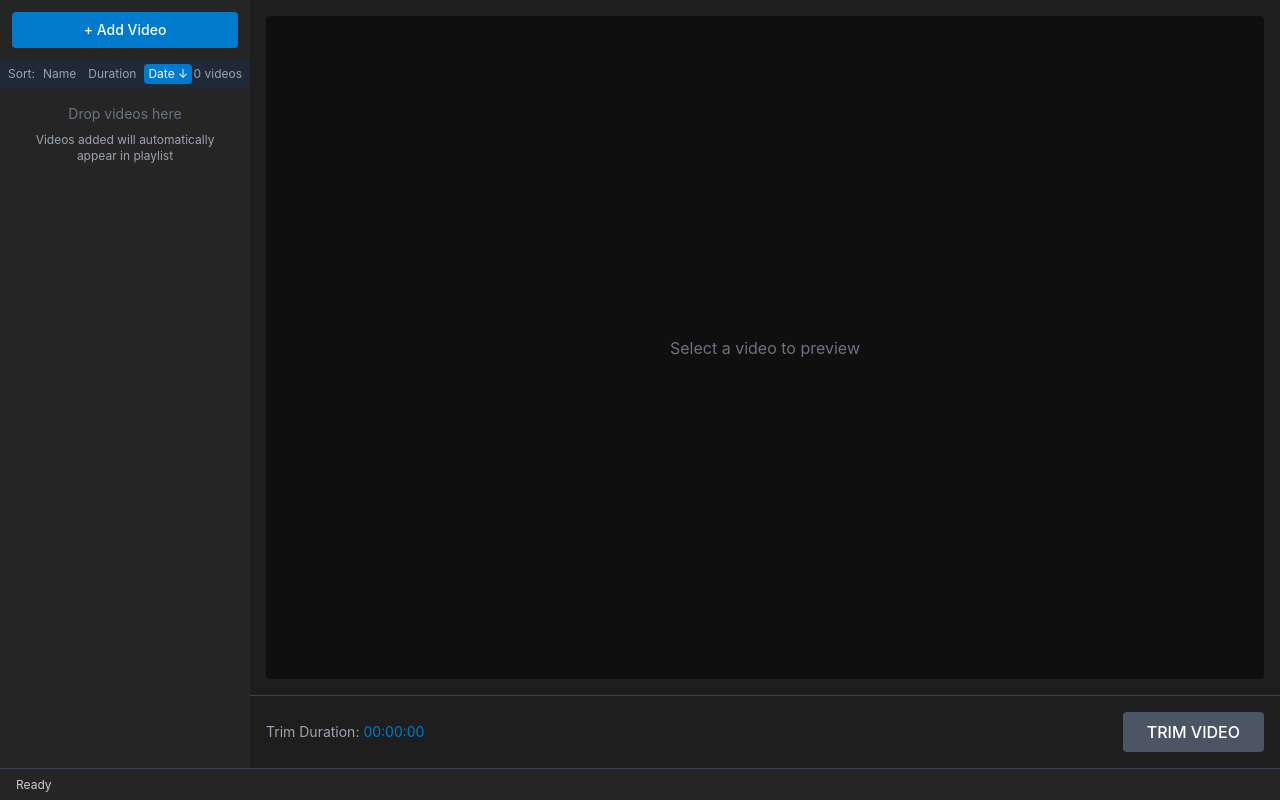
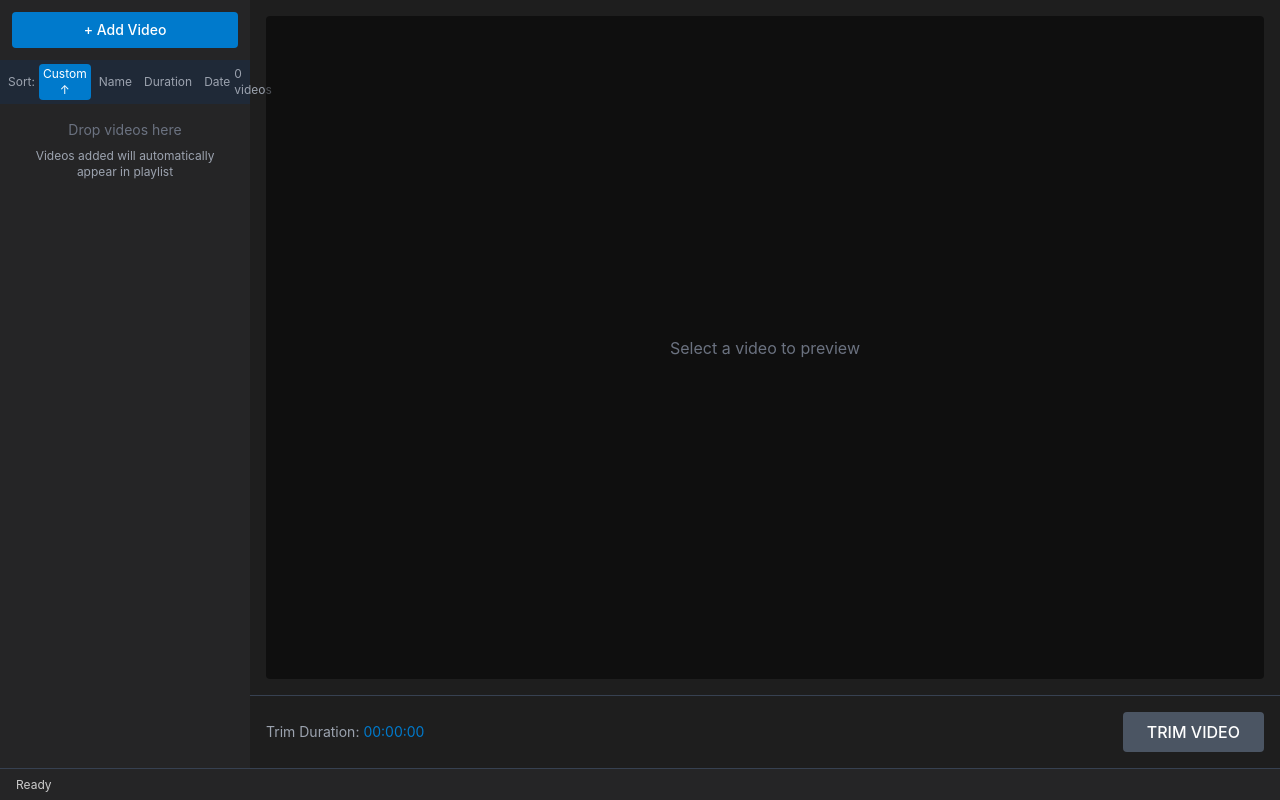
Before and after one commit to eimihar/video-trimmer, a Vue app: page / in a window 1280 px wide. Built offline with nearby package versions, Linux system fonts and the light colour scheme; the HTML template or start-up script is replaced by a standard one.

Commit message:
custom drag re-order

```diff
--- a/src/components/TrimControls.vue
+++ b/src/components/TrimControls.vue
@@ -40,6 +40,30 @@ async function handleTrim() {
 
 <template>
   <div class="flex flex-col gap-4">
+    <div v-if="videoStore.isPlaylistPlaying" class="flex items-center gap-2 bg-green-900/30 px-3 py-2 rounded">
+      <span class="text-green-400 text-sm">▶ Playlist Mode</span>
+      <button
+        @click="videoStore.playPreviousInPlaylist()"
+        :disabled="videoStore.playlistIndex <= 0"
+        class="px-2 py-1 bg-gray-600 text-white rounded text-xs disabled:opacity-50"
+      >
+        ◀ Prev
+      </button>
+      <button
+        @click="videoStore.stopPlaylist()"
+        class="px-2 py-1 bg-red-600 text-white rounded text-xs"
+      >
+        ■ Stop
+      </button>
+      <button
+        @click="videoStore.playNextInPlaylist()"
+        :disabled="videoStore.playlistIndex >= videoStore.sortedPlaylist.length - 1"
+        class="px-2 py-1 bg-gray-600 text-white rounded text-xs disabled:opacity-50"
+      >
+        Next ▶
+      </button>
+    </div>
+
     <div class="flex items-center justify-between">
       <div class="text-sm">
         <span class="text-gray-400">Trim Duration: </span>
--- a/src/components/VideoList.vue
+++ b/src/components/VideoList.vue
@@ -4,6 +4,7 @@ import { useVideoStore, type SortField } from '../stores/videoStore'
 
 const videoStore = useVideoStore()
 const isDragOver = ref(false)
+const draggedId = ref<string | null>(null)
 
 function formatDuration(seconds: number): string {
   if (!seconds || seconds === 0) return '--:--'
@@ -64,6 +65,47 @@ function getSortIcon(field: SortField): string {
   if (videoStore.sortField !== field) return ''
   return videoStore.sortDirection === 'asc' ? ' ↑' : ' ↓'
 }
+
+function onDragStart(event: DragEvent, id: string) {
+  draggedId.value = id
+  if (event.dataTransfer) {
+    event.dataTransfer.effectAllowed = 'move'
+    event.dataTransfer.setData('text/plain', id)
+  }
+}
+
+function onDragOver(event: DragEvent, targetId: string) {
+  event.preventDefault()
+  if (!draggedId.value || draggedId.value === targetId) return
+
+  const fromIndex = videoStore.playlistOrder.indexOf(draggedId.value)
+  const toIndex = videoStore.playlistOrder.indexOf(targetId)
+
+  if (fromIndex !== -1 && toIndex !== -1 && fromIndex !== toIndex) {
+    videoStore.reorderPlaylist(fromIndex, toIndex)
+    draggedId.value = targetId
+  }
+}
+
+function onDragEnd() {
+  draggedId.value = null
+}
+
+function onDrop(event: DragEvent, targetId: string) {
+  event.preventDefault()
+  if (!draggedId.value || draggedId.value === targetId) {
+    draggedId.value = null
+    return
+  }
+
+  const fromIndex = videoStore.playlistOrder.indexOf(draggedId.value)
+  const toIndex = videoStore.playlistOrder.indexOf(targetId)
+
+  if (fromIndex !== -1 && toIndex !== -1 && fromIndex !== toIndex) {
+    videoStore.reorderPlaylist(fromIndex, toIndex)
+  }
+  draggedId.value = null
+}
 </script>
 
 <template>
@@ -78,6 +120,13 @@ function getSortIcon(field: SortField): string {
     <div class="px-2 py-1 bg-gray-800 flex items-center justify-between">
       <div class="flex items-center gap-1">
         <span class="text-xs text-gray-400">Sort:</span>
+        <button
+          @click="setSort('custom')"
+          class="text-xs px-1 py-0.5 rounded transition-colors"
+          :class="videoStore.sortField === 'custom' ? 'bg-accent text-white' : 'text-gray-400 hover:text-white'"
+        >
+          Custom{{ getSortIcon('custom') }}
+        </button>
         <button
           @click="setSort('name')"
           class="text-xs px-1 py-0.5 rounded transition-colors"
@@ -121,27 +170,42 @@ function getSortIcon(field: SortField): string {
       <div
         v-for="video in videoStore.sortedPlaylist"
         :key="video.id"
+        draggable="true"
+        @dragstart="onDragStart($event, video.id)"
+        @dragover="onDragOver($event, video.id)"
+        @drop="onDrop($event, video.id)"
+        @dragend="onDragEnd"
         @click="videoStore.selectVideo(video.id)"
         @contextmenu="handleContextMenu($event, video.id)"
         class="h-video-item px-3 flex items-center justify-between cursor-pointer border-b border-gray-800 transition-colors"
         :class="{
           'bg-selected': video.id === videoStore.selectedVideoId,
-          'hover:bg-hover': video.id !== videoStore.selectedVideoId
+          'hover:bg-hover': video.id !== videoStore.selectedVideoId,
+          'opacity-50': draggedId === video.id
         }"
       >
-        <span class="truncate text-sm">{{ video.name }}</span>
+        <div class="flex items-center min-w-0">
+          <span class="text-gray-500 mr-2 cursor-move text-xs">☰</span>
+          <span class="truncate text-sm">{{ video.name }}</span>
+        </div>
         <span class="text-xs text-gray-400 ml-2 flex-shrink-0">
           {{ formatTrimDuration(video) }}
         </span>
       </div>
     </div>
 
-    <div v-if="videoStore.playlist.length > 0" class="p-2 border-t border-gray-700">
+    <div v-if="videoStore.playlist.length > 0" class="p-2 border-t border-gray-700 flex gap-2">
+      <button
+        @click="videoStore.playPlaylist()"
+        class="flex-1 py-1 text-xs bg-green-600 text-white rounded hover:bg-green-700 transition-colors"
+      >
+        ▶ Play All
+      </button>
       <button
         @click="videoStore.clearPlaylist()"
-        class="w-full py-1 text-xs bg-gray-700 text-gray-300 rounded hover:bg-gray-600 transition-colors"
+        class="py-1 px-2 text-xs bg-gray-700 text-gray-300 rounded hover:bg-gray-600 transition-colors"
       >
-        Clear All
+        Clear
       </button>
     </div>
   </div>
--- a/src/components/VideoPreview.vue
+++ b/src/components/VideoPreview.vue
@@ -47,9 +47,17 @@ function handleTimeUpdate() {
   currentTime.value = videoRef.value.currentTime
 
   if (videoRef.value.currentTime >= videoStore.trimEnd) {
-    videoRef.value.currentTime = videoStore.trimStart
-    if (!isPlaying.value) {
-      videoRef.value.play()
+    if (videoStore.isPlaylistPlaying) {
+      videoStore.playNextInPlaylist()
+      if (videoStore.selectedVideo) {
+        videoRef.value.load()
+        videoRef.value.play()
+      }
+    } else {
+      videoRef.value.currentTime = videoStore.trimStart
+      if (!isPlaying.value) {
+        videoRef.value.play()
+      }
     }
   }
 }
--- a/src/stores/videoStore.ts
+++ b/src/stores/videoStore.ts
@@ -11,10 +11,11 @@ export interface VideoItem {
   isInPlaylist: boolean
 }
 
-export type SortField = 'name' | 'duration' | 'date'
+export type SortField = 'name' | 'duration' | 'date' | 'custom'
 export type SortDirection = 'asc' | 'desc'
 
 const STORAGE_KEY = 'trimmer_videos'
+const ORDER_STORAGE_KEY = 'trimmer_playlist_order'
 
 export const useVideoStore = defineStore('video', () => {
   const videos = ref<VideoItem[]>([])
@@ -24,8 +25,11 @@ export const useVideoStore = defineStore('video', () => {
   const isProcessing = ref<boolean>(false)
   const status = ref<string>('Ready')
   const progress = ref<number>(0)
-  const sortField = ref<SortField>('date')
-  const sortDirection = ref<SortDirection>('desc')
+  const sortField = ref<SortField>('custom')
+  const sortDirection = ref<SortDirection>('asc')
+  const playlistOrder = ref<string[]>([])
+  const isPlaylistPlaying = ref<boolean>(false)
+  const playlistIndex = ref<number>(0)
 
   const selectedVideo = computed(() => {
     return videos.value.find(v => v.id === selectedVideoId.value) || null
@@ -37,6 +41,16 @@ export const useVideoStore = defineStore('video', () => {
 
   const sortedPlaylist = computed(() => {
     const playlistVideos = [...playlist.value]
+
+    if (sortField.value === 'custom') {
+      return playlistVideos.sort((a, b) => {
+        const indexA = playlistOrder.value.indexOf(a.id)
+        const indexB = playlistOrder.value.indexOf(b.id)
+        const orderA = indexA === -1 ? Infinity : indexA
+        const orderB = indexB === -1 ? Infinity : indexB
+        return orderA - orderB
+      })
+    }
 
     playlistVideos.sort((a, b) => {
       let comparison = 0
@@ -77,6 +91,16 @@ export const useVideoStore = defineStore('video', () => {
           selectVideo(parsed[0].id)
         }
       }
+
+      const orderStored = localStorage.getItem(ORDER_STORAGE_KEY)
+      if (orderStored) {
+        playlistOrder.value = JSON.parse(orderStored)
+      }
+
+      if (playlistOrder.value.length === 0 && videos.value.length > 0) {
+        playlistOrder.value = videos.value.map(v => v.id)
+        saveToStorage()
+      }
     } catch (error) {
       console.error('Failed to load videos from storage:', error)
     }
@@ -85,6 +109,7 @@ export const useVideoStore = defineStore('video', () => {
   function saveToStorage() {
     try {
       localStorage.setItem(STORAGE_KEY, JSON.stringify(videos.value))
+      localStorage.setItem(ORDER_STORAGE_KEY, JSON.stringify(playlistOrder.value))
     } catch (error) {
       console.error('Failed to save videos to storage:', error)
     }
@@ -101,6 +126,7 @@ export const useVideoStore = defineStore('video', () => {
       isInPlaylist: true
     }
     videos.value.push(video)
+    playlistOrder.value.push(video.id)
     if (!selectedVideoId.value) {
       selectVideo(video.id)
     }
@@ -111,6 +137,10 @@ export const useVideoStore = defineStore('video', () => {
     const index = videos.value.findIndex(v => v.id === id)
     if (index !== -1) {
       videos.value.splice(index, 1)
+      const orderIndex = playlistOrder.value.indexOf(id)
+      if (orderIndex !== -1) {
+        playlistOrder.value.splice(orderIndex, 1)
+      }
       if (selectedVideoId.value === id) {
         selectedVideoId.value = videos.value.length > 0 ? videos.value[0].id : null
       }
@@ -174,7 +204,47 @@ export const useVideoStore = defineStore('video', () => {
 
   function clearPlaylist() {
     videos.value.forEach(v => v.isInPlaylist = false)
+    playlistOrder.value = []
     saveToStorage()
+  }
+
+  function reorderPlaylist(fromIndex: number, toIndex: number) {
+    const newOrder = [...playlistOrder.value]
+    const item = newOrder.splice(fromIndex, 1)[0]
+    newOrder.splice(toIndex, 0, item)
+    playlistOrder.value = newOrder
+    sortField.value = 'custom'
+    saveToStorage()
+  }
+
+  function playPlaylist() {
+    if (sortedPlaylist.value.length === 0) return
+    isPlaylistPlaying.value = true
+    const currentIndex = sortedPlaylist.value.findIndex(v => v.id === selectedVideoId.value)
+    playlistIndex.value = currentIndex >= 0 ? currentIndex : 0
+    selectVideo(sortedPlaylist.value[playlistIndex.value].id)
+  }
+
+  function playNextInPlaylist() {
+    if (!isPlaylistPlaying.value) return
+    if (playlistIndex.value < sortedPlaylist.value.length - 1) {
+      playlistIndex.value++
+      selectVideo(sortedPlaylist.value[playlistIndex.value].id)
+    } else {
+      isPlaylistPlaying.value = false
+    }
+  }
+
+  function playPreviousInPlaylist() {
+    if (!isPlaylistPlaying.value) return
+    if (playlistIndex.value > 0) {
+      playlistIndex.value--
+      selectVideo(sortedPlaylist.value[playlistIndex.value].id)
+    }
+  }
+
+  function stopPlaylist() {
+    isPlaylistPlaying.value = false
   }
 
   async function trimVideo(): Promise<{ success: boolean; error?: string }> {
@@ -235,6 +305,9 @@ export const useVideoStore = defineStore('video', () => {
     sortedPlaylist,
     sortField,
     sortDirection,
+    playlistOrder,
+    isPlaylistPlaying,
+    playlistIndex,
     isProcessing,
     status,
     progress,
@@ -246,6 +319,11 @@ export const useVideoStore = defineStore('video', () => {
     togglePlaylistItem,
     setSort,
     clearPlaylist,
+    reorderPlaylist,
+    playPlaylist,
+    playNextInPlaylist,
+    playPreviousInPlaylist,
+    stopPlaylist,
     trimVideo,
     setStatus,
     saveToStorage
```
